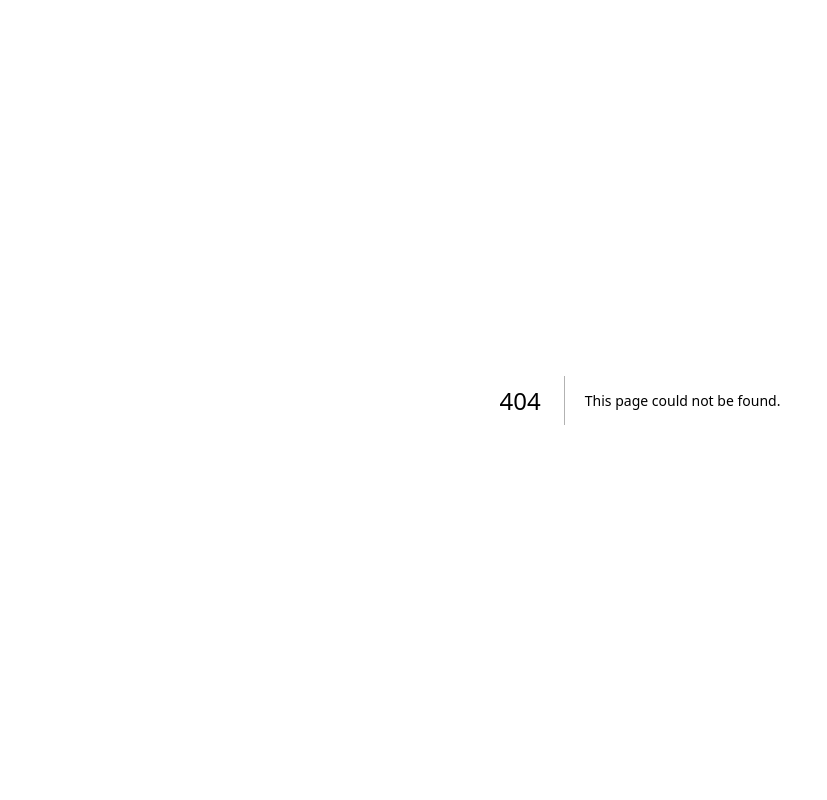
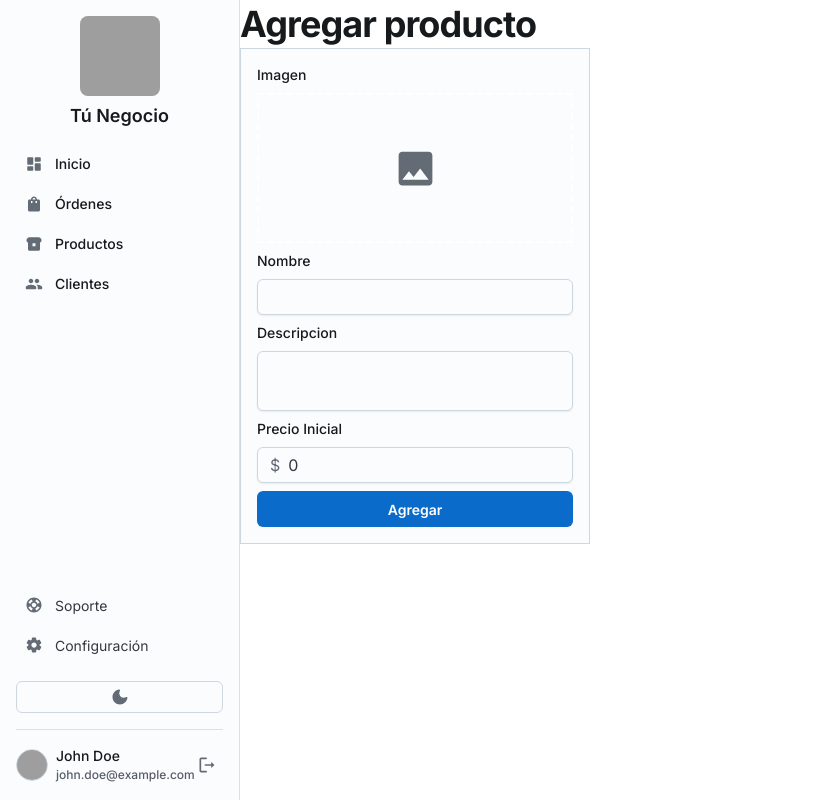
Before and after one commit to Guerrimau/storify, a Next.js app: page /productos/agregar in a window 1280 px wide. Before the commit this address had no page. Shown: the whole page, without its empty margins (0-827 px from the left). Built offline with nearby package versions, Linux system fonts and the light colour scheme; grey boxes are pictures that could not be loaded.

Commit message:
Create Product Form

```diff
--- a/src/app/ordenes/page.tsx
+++ b/src/app/ordenes/page.tsx
@@ -8,7 +8,7 @@ import DownloadRoundedIcon from "@mui/icons-material/DownloadRounded";
 import { Header, Sidebar } from "@/components";
 import { OrderList, OrderTable } from "./_components";
 
-const OrdenesPage = () => {
+export default function OrdenesPage() {
   return (
     <React.Fragment>
       <Box sx={{ display: "flex", minHeight: "100dvh" }}>
@@ -90,6 +90,4 @@ const OrdenesPage = () => {
       </Box>
     </React.Fragment>
   );
-};
-
-export default OrdenesPage;
+}
--- a/src/app/page.tsx
+++ b/src/app/page.tsx
@@ -1,5 +1,5 @@
+import { Typography } from "@mui/joy";
 import { DashboardLayout } from "@/components";
-import { Typography } from "@mui/joy";
 
 export default function Home() {
   return (
--- /dev/null
+++ b/src/app/productos/agregar/actions.ts
@@ -0,0 +1,12 @@
+"use server";
+
+import { NewProductDB } from "@/db/schema";
+import { productService } from "@/services";
+import { redirect } from "next/navigation";
+
+export const createProductAction = async (product: NewProductDB) => {
+  try {
+    await productService.create(product);
+  } catch (error) {}
+  redirect("/productos");
+};
--- /dev/null
+++ b/src/app/productos/agregar/page.tsx
@@ -0,0 +1,76 @@
+"use client";
+
+import React, { useState } from "react";
+import { DashboardLayout } from "@/components";
+import {
+  Button,
+  FormLabel,
+  Input,
+  Sheet,
+  Stack,
+  Textarea,
+  Typography,
+} from "@mui/joy";
+import InsertPhotoIcon from "@mui/icons-material/InsertPhoto";
+
+import { createProductAction } from "./actions";
+import { NewProductDB } from "@/db/schema";
+
+export default function AgregarProductoPage() {
+  const [formValues, setFormValues] = useState<NewProductDB>({
+    image: "",
+    name: "",
+    description: "",
+    initialPrice: 0,
+  });
+  const [loading, setLoading] = useState(false);
+
+  const onAddClick = async () => {
+    setLoading(true);
+    await createProductAction(formValues);
+  };
+
+  const onFormChange = (
+    event: React.ChangeEvent<HTMLInputElement | HTMLTextAreaElement>
+  ) => {
+    setFormValues({ ...formValues, [event.target.name]: event.target.value });
+  };
+
+  return (
+    <DashboardLayout>
+      <Typography level="h1">Agregar producto</Typography>
+      <Sheet
+        variant="outlined"
+        component={Stack}
+        direction="column"
+        width={350}
+        p={2}
+        spacing={1}
+      >
+        <FormLabel>Imagen</FormLabel>
+        <Stack width="100%" height="150px" sx={{ border: "2px dashed white" }}>
+          <InsertPhotoIcon sx={{ fontSize: "45px", margin: "auto" }} />
+        </Stack>
+        <FormLabel>Nombre</FormLabel>
+        <Input name="name" value={formValues.name} onChange={onFormChange} />
+        <FormLabel>Descripcion</FormLabel>
+        <Textarea
+          minRows={2}
+          name="description"
+          value={formValues.description}
+          onChange={onFormChange}
+        />
+        <FormLabel>Precio Inicial</FormLabel>
+        <Input
+          startDecorator="$"
+          name="initialPrice"
+          value={formValues.initialPrice}
+          onChange={onFormChange}
+        />
+        <Button loading={loading} onClick={onAddClick}>
+          Agregar
+        </Button>
+      </Sheet>
+    </DashboardLayout>
+  );
+}
```
Also changed, not shown: src/app/productos/page.tsx (added, +16 -0 lines). Lines whose indentation alone changed are shown as unchanged.
